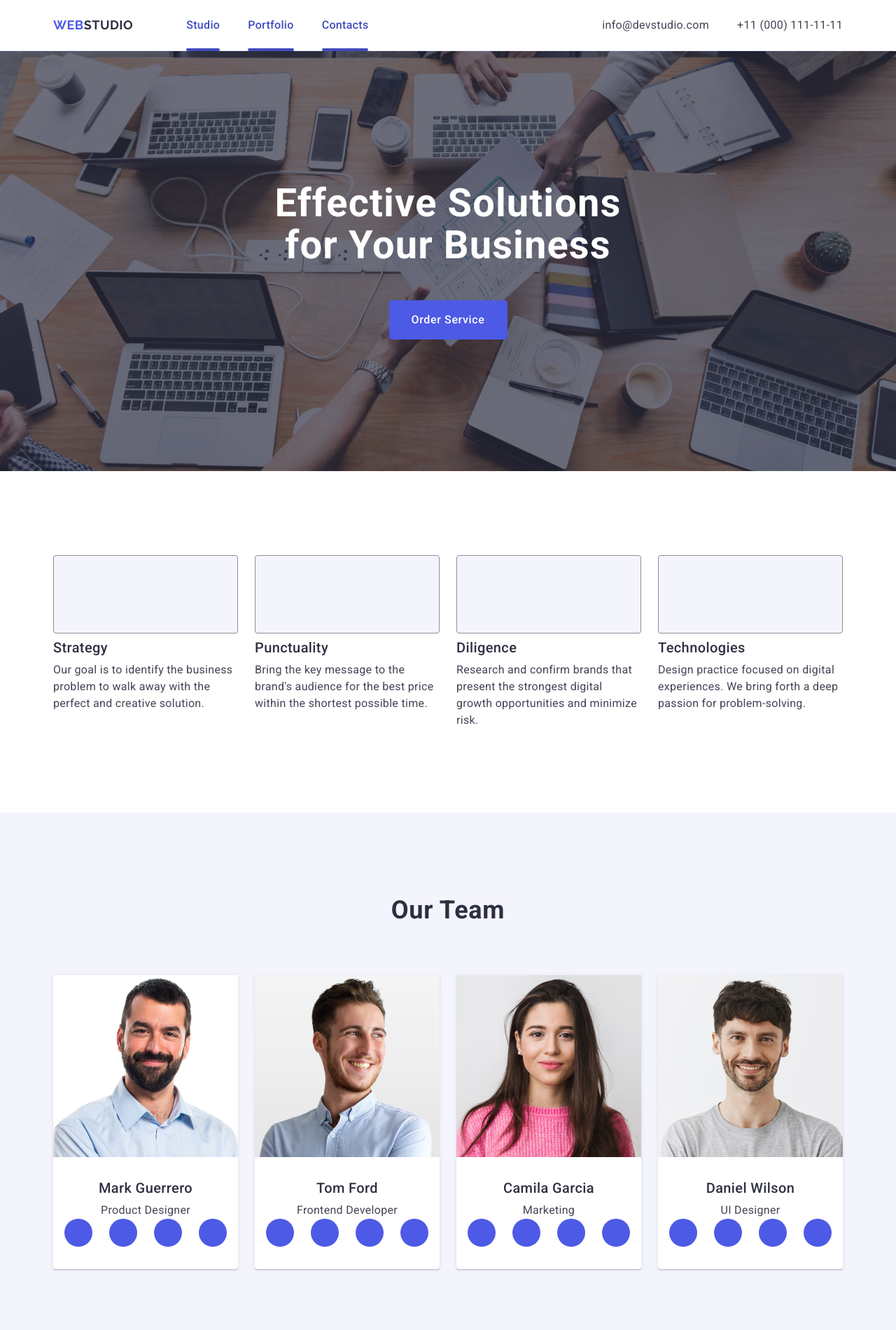
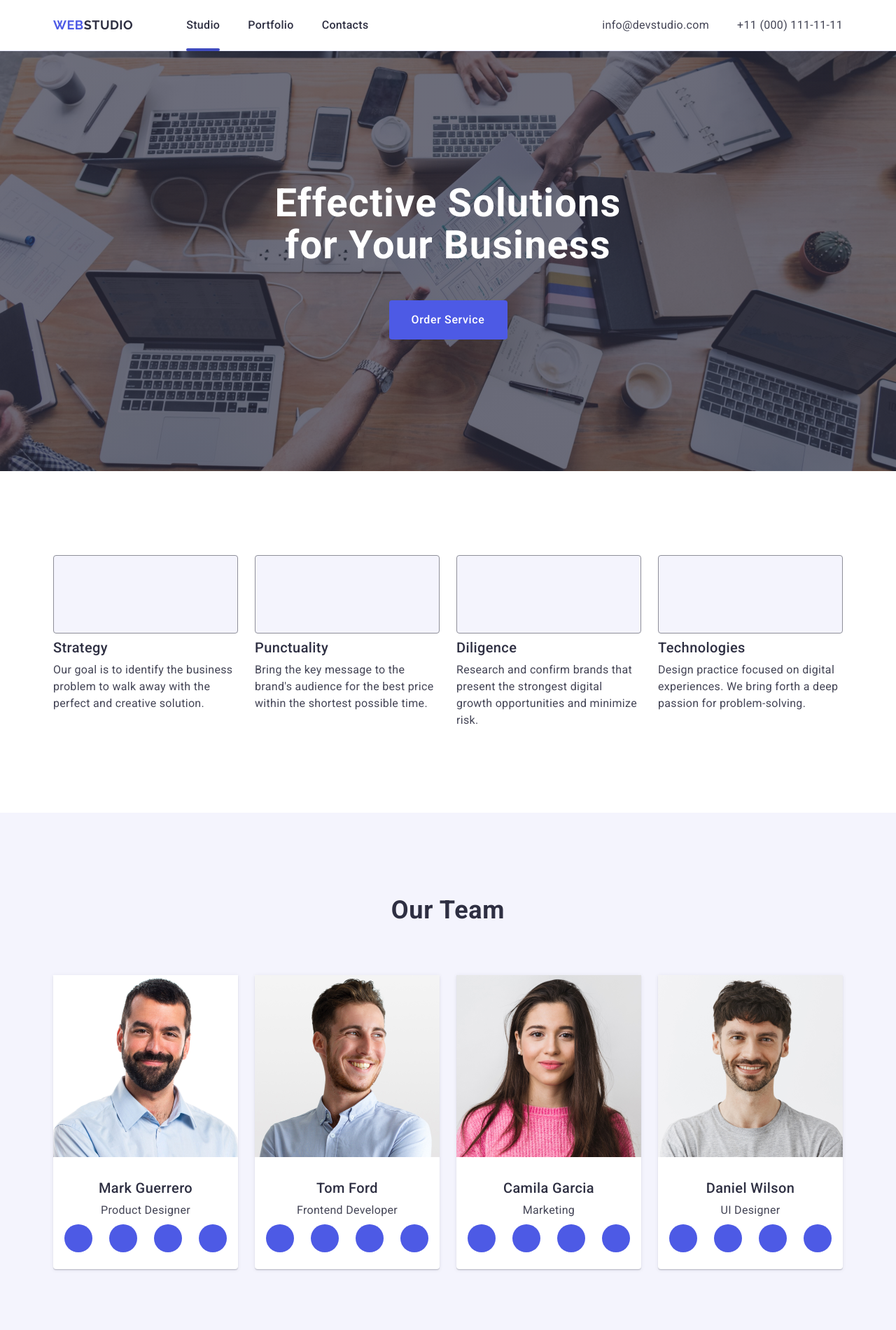
Before and after one commit to LobanovSK/goit-markup-hw-04, a plain HTML site: page index.html in a window 1280 px wide. Shown: the top 1900 px of the page at 70% size. Drawn offline with nearby package versions, Linux system fonts and the light colour scheme.

Commit message:
fix clarifications

```diff
--- a/css/styles.css
+++ b/css/styles.css
@@ -76,10 +76,9 @@
   letter-spacing: 0.02em;
   color: #2e2f42;
   position: relative;
-  color: #404bbf;
   transition: color 250ms cubic-bezier(0.4, 0, 0.2, 1);
 }
-.nav-link::after {
+.nav-link.current::after {
   content: "";
   width: 100%;
   position: absolute;
@@ -118,7 +117,6 @@
 .section-one {
   background-color: #2e2f42;
   padding: 188px 0 188px;
-  background-image: url(/images/people-office.jpg);
   background-repeat: no-repeat;
   background-position: center center;
   background-size: cover;
@@ -128,8 +126,9 @@
       rgba(46, 47, 66, 0.7),
       rgba(46, 47, 66, 0.7)
     ),
-    url(/images/people-office.jpg);
+    url(../images/people-office.jpg);
   max-width: 1440px;
+  margin: 0 auto;
 }
 
 .title-one {
@@ -265,6 +264,7 @@
   background-color: #4d5ae5;
   border-radius: 50%;
   transition: background-color 250ms cubic-bezier(0.4, 0, 0.2, 1);
+  margin-top: 8px;
 }
 .social-link:hover,
 .social-link:focus {
--- a/index.html
+++ b/index.html
@@ -28,7 +28,7 @@
           </a>
           <ul class="nav-list">
             <li class="nav-item">
-              <a class="nav-link" href="./index.html">Studio</a>
+              <a class="nav-link current" href="./index.html">Studio</a>
             </li>
             <li class="nav-item"><a class="nav-link" href="">Portfolio</a></li>
             <li class="nav-item"><a class="nav-link" href="">Contacts</a></li>
```
